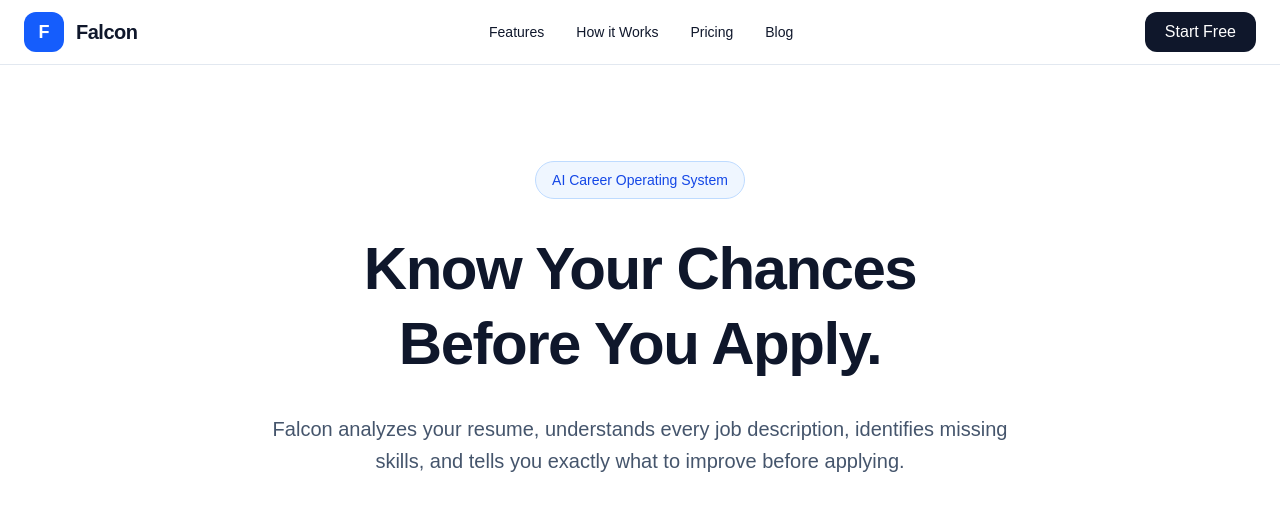
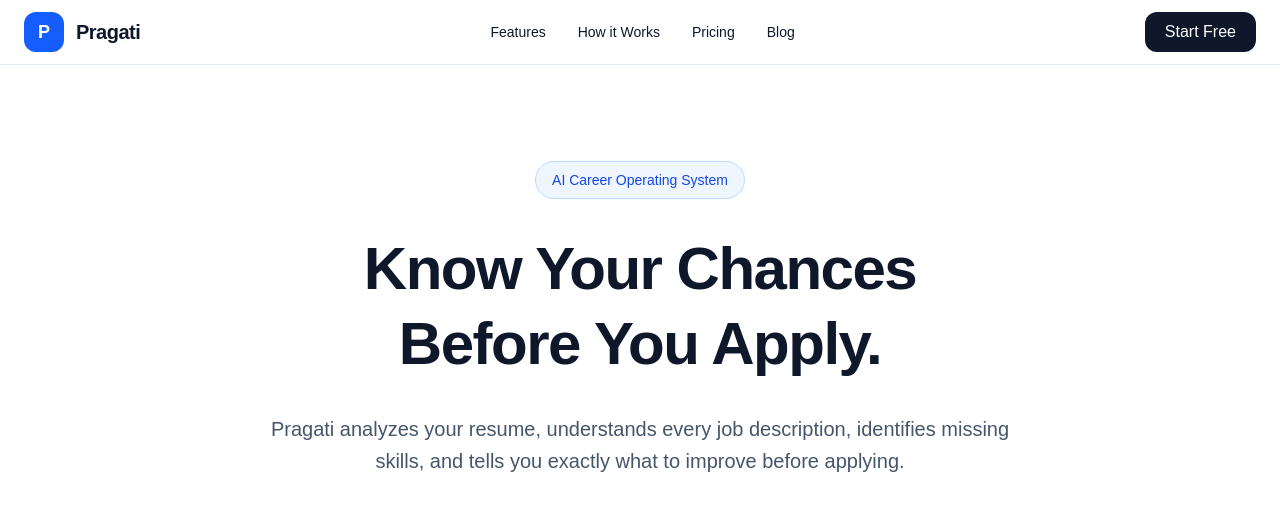
Before and after one commit to sachinrajdev/falcon, a Next.js app: page / in a window 1280 px wide. Shown: the top 523 px of the page. Built offline with nearby package versions, Linux system fonts and the light colour scheme.

Commit message:
refactor: rebrand from Falcon to Pragati - AI Career Operating System with tagline 'Career Intelligence Meets Career Growth'

```diff
--- a/app/page.tsx
+++ b/app/page.tsx
@@ -8,11 +8,11 @@
         <div className="mx-auto flex h-16 max-w-7xl items-center justify-between px-6">
           <div className="flex items-center gap-3">
             <div className="flex h-10 w-10 items-center justify-center rounded-xl bg-blue-600 text-lg font-bold text-white">
-              F
+              P
             </div>
 
             <span className="text-xl font-bold tracking-tight">
-              Falcon
+              Pragati
             </span>
           </div>
 
@@ -45,7 +45,7 @@
         </h1>
 
         <p className="mt-8 max-w-3xl text-xl leading-8 text-slate-600">
-          Falcon analyzes your resume, understands every job description,
+          Pragati analyzes your resume, understands every job description,
           identifies missing skills, and tells you exactly what to improve
           before applying.
         </p>
--- a/package.json
+++ b/package.json
@@ -1,5 +1,5 @@
 {
-  "name": "falcon",
+  "name": "pragati",
   "version": "0.1.0",
   "private": true,
   "scripts": {
```
Also changed, not shown: 2 other files (tests, documents, lock files or other folders).
